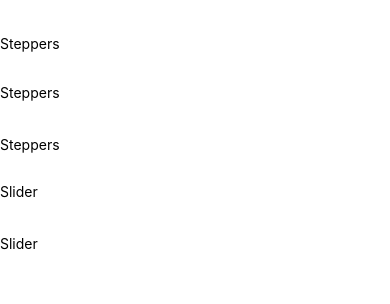
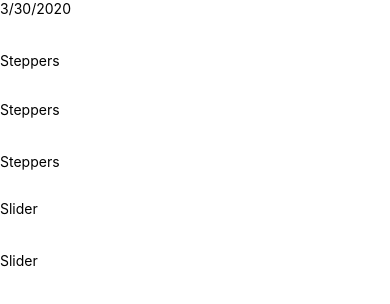
Before and after one commit to trentschnee/triathlon-tracker, a React Native app: screen / in a window 390 px wide. Shown: the top 304 px of the page. Built offline with nearby package versions, Linux system fonts and the light colour scheme.

Commit message:
feat: Add DateHeader

```diff
--- a/components/AddEntry.js
+++ b/components/AddEntry.js
@@ -3,6 +3,7 @@
 import { getMetricMetaInfo } from '../utils/helpers'
 import Slider from './Slider'
 import Steppers from './Steppers'
+import DateHeader from './DateHeader'
 export default class AddEntry extends Component {
     // need to make three different methods to modify inputs
 
@@ -53,6 +54,7 @@
     render() {
         const metaInfo = getMetricMetaInfo()
         return (<View>
+            <DateHeader date = {(new Date()).toLocaleDateString()}/>
             {/* return array */}
             {Object.keys(metaInfo).map((key) => {
                 // Grab properties from key
--- /dev/null
+++ b/components/DateHeader.js
@@ -0,0 +1,7 @@
+import React from 'react'
+import {Text} from 'react-native'
+export default function DateHeader({date}){
+    return(
+        <Text>{date}</Text>
+    )
+}
```
